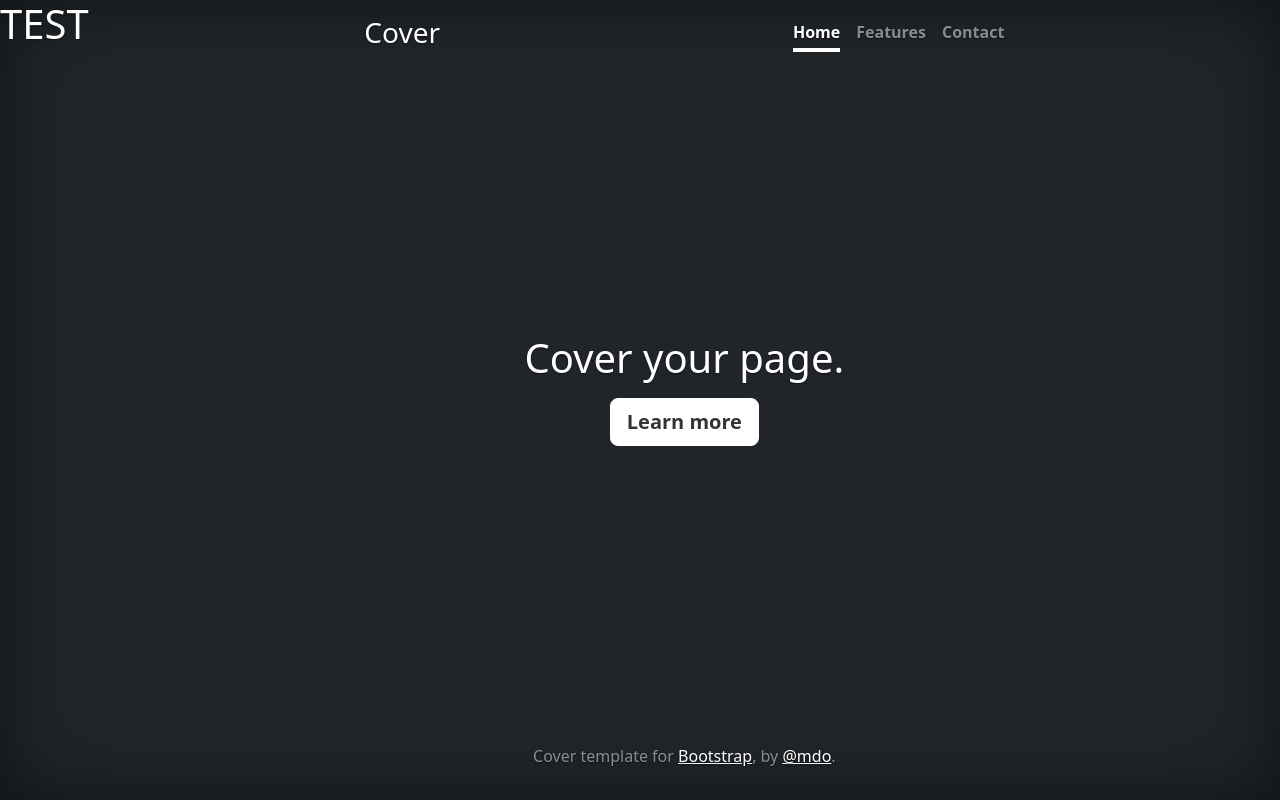
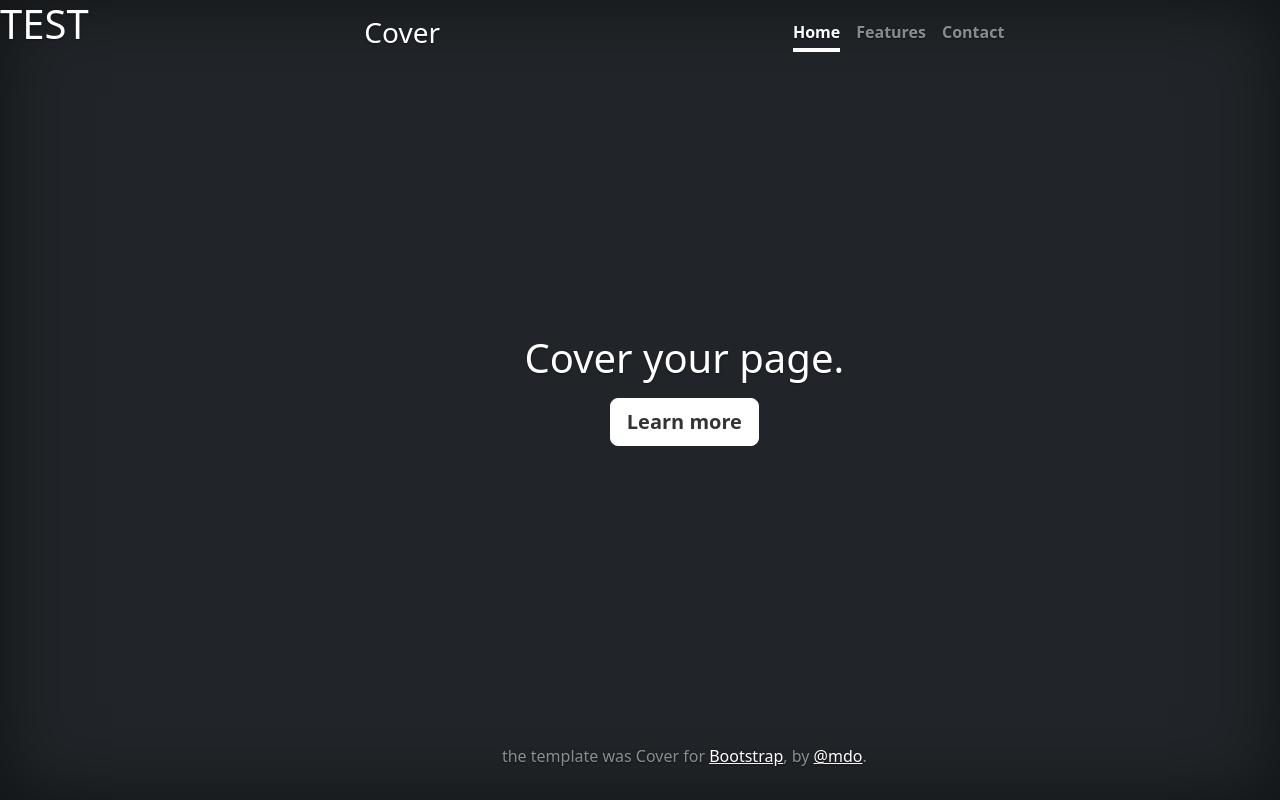
Before and after one commit to julia-oliveira00/personal-portfolio, a plain HTML site: page cover/index.html in a window 1280 px wide. Drawn offline with nearby package versions, Linux system fonts and the light colour scheme.

Commit message:
change the footer text

```diff
--- a/cover/index.html
+++ b/cover/index.html
@@ -58,7 +58,7 @@
   </main>
 
   <footer class="mt-auto text-white-50">
-    <p>Cover template for <a href="https://getbootstrap.com/" class="text-white">Bootstrap</a>, by <a href="https://twitter.com/mdo" class="text-white">@mdo</a>.</p>
+    <p>the template was Cover for <a href="https://getbootstrap.com/" class="text-white">Bootstrap</a>, by <a href="https://twitter.com/mdo" class="text-white">@mdo</a>.</p>
   </footer>
 </div>
 
```
